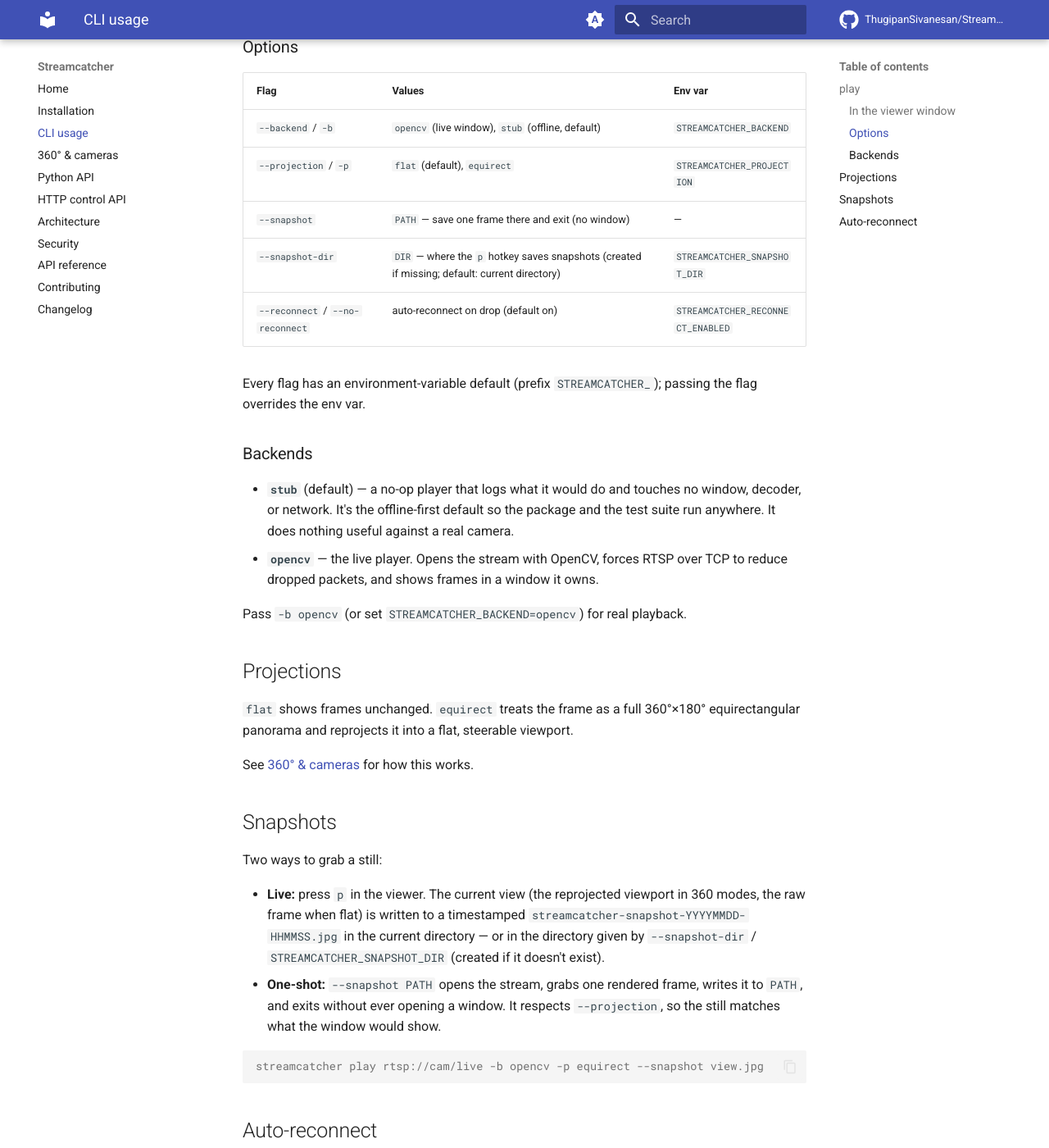
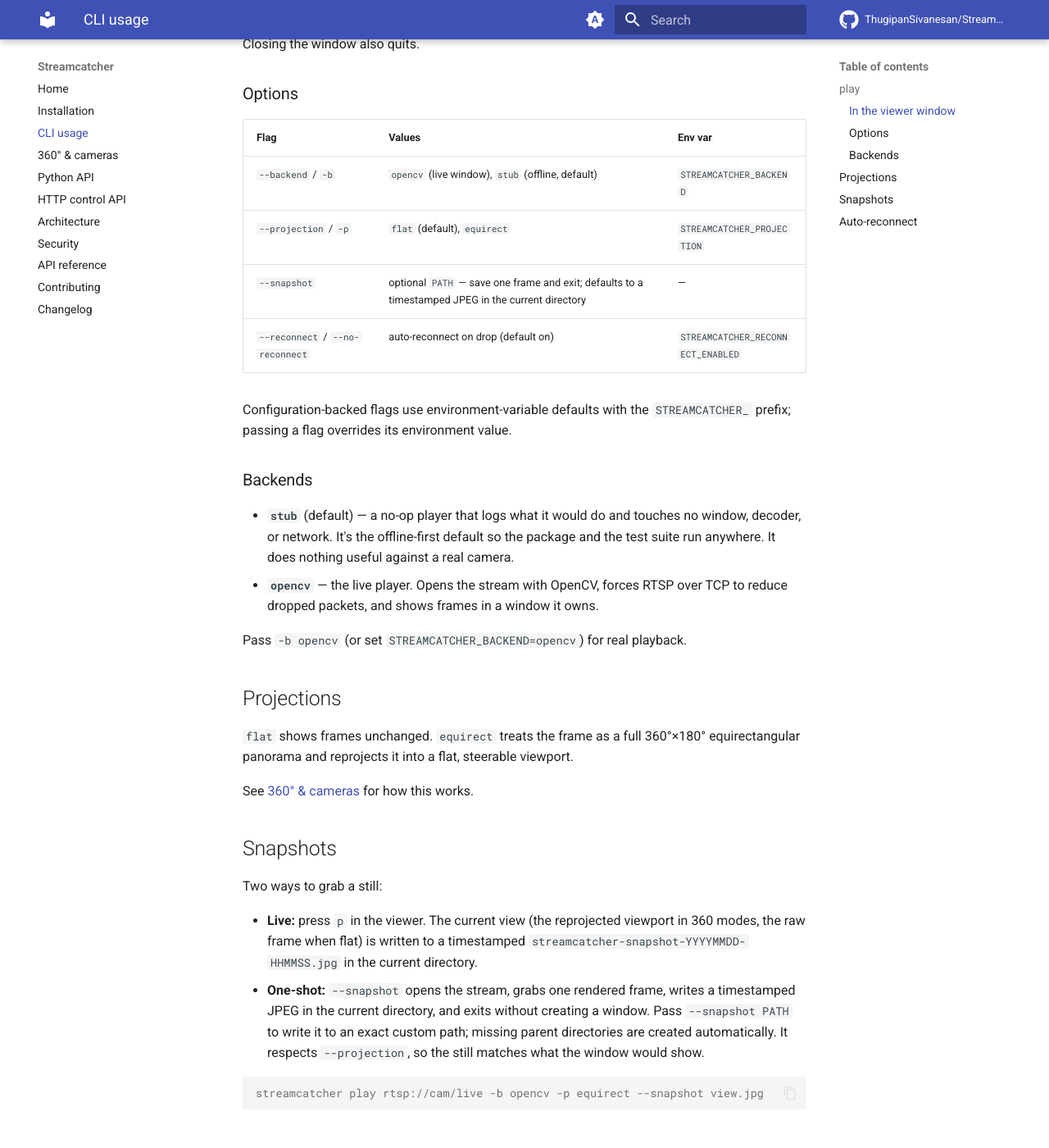
Before and after one commit to ThugipanSivanesan/Streamcatcher, an MkDocs documentation site: the page built from docs/usage.md, in a window 1280 px wide and 1400 px high, scrolled down 1043 px. Shown: the whole window at 82% size. Built offline with MkDocs 1.6.1 and Material for MkDocs 9.7.7, drawn with Linux system fonts in a browser that asks for light colours; comment, search, counter and statistics services are not loaded; some of the changed text lies outside the part shown.

Commit message:
feat(cli): make --snapshot take an optional path; drop --snapshot-dir (#20)
--snapshot now works as a bare flag (saves a timestamped JPEG in the
current directory) or with an explicit path (--snapshot PATH / --snapshot=PATH).
Removes the separate --snapshot-dir flag and its snapshot_dir plumbing
through config, factory, and the OpenCV player. Docs and tests updated;
the 'p' hotkey still writes a timestamped snapshot to the current directory.

````diff
--- a/docs/usage.md
+++ b/docs/usage.md
@@ -20,7 +20,10 @@ streamcatcher play rtsp://camera.local:554/stream1 -b opencv
 # View a 360° equirectangular camera with a look-around viewport
 streamcatcher play rtsp://camera.local/live/live -b opencv -p equirect
 
-# Capture a single frame and exit — no window
+# Capture a single frame in the current directory and exit — no window
+streamcatcher play rtsp://camera.local/live -b opencv --snapshot
+
+# Or choose the exact output path
 streamcatcher play rtsp://camera.local/live -b opencv --snapshot shot.jpg
 ```
 
@@ -42,12 +45,11 @@ Closing the window also quits.
 |---|---|---|
 | `--backend` / `-b` | `opencv` (live window), `stub` (offline, default) | `STREAMCATCHER_BACKEND` |
 | `--projection` / `-p` | `flat` (default), `equirect` | `STREAMCATCHER_PROJECTION` |
-| `--snapshot` | `PATH` — save one frame there and exit (no window) | — |
-| `--snapshot-dir` | `DIR` — where the `p` hotkey saves snapshots (created if missing; default: current directory) | `STREAMCATCHER_SNAPSHOT_DIR` |
+| `--snapshot` | optional `PATH` — save one frame and exit; defaults to a timestamped JPEG in the current directory | — |
 | `--reconnect` / `--no-reconnect` | auto-reconnect on drop (default on) | `STREAMCATCHER_RECONNECT_ENABLED` |
 
-Every flag has an environment-variable default (prefix `STREAMCATCHER_`); passing
-the flag overrides the env var.
+Configuration-backed flags use environment-variable defaults with the
+`STREAMCATCHER_` prefix; passing a flag overrides its environment value.
 
 ### Backends
 
@@ -72,12 +74,12 @@ Two ways to grab a still:
 
 - **Live:** press `p` in the viewer. The current view (the reprojected viewport in
   360 modes, the raw frame when flat) is written to a timestamped
-  `streamcatcher-snapshot-YYYYMMDD-HHMMSS.jpg` in the current directory — or in
-  the directory given by `--snapshot-dir` / `STREAMCATCHER_SNAPSHOT_DIR` (created
-  if it doesn't exist).
-- **One-shot:** `--snapshot PATH` opens the stream, grabs one rendered frame,
-  writes it to `PATH`, and exits without ever opening a window. It respects
-  `--projection`, so the still matches what the window would show.
+  `streamcatcher-snapshot-YYYYMMDD-HHMMSS.jpg` in the current directory.
+- **One-shot:** `--snapshot` opens the stream, grabs one rendered frame, writes a
+  timestamped JPEG in the current directory, and exits without creating a window.
+  Pass `--snapshot PATH` to write it to an exact custom path; missing parent
+  directories are created automatically. It respects `--projection`, so the
+  still matches what the window would show.
 
 ```console
 streamcatcher play rtsp://cam/live -b opencv -p equirect --snapshot view.jpg
````
Also changed, not shown: CHANGELOG.md (+3 -3 lines), README.md (+7 -5 lines), 8 other files.
